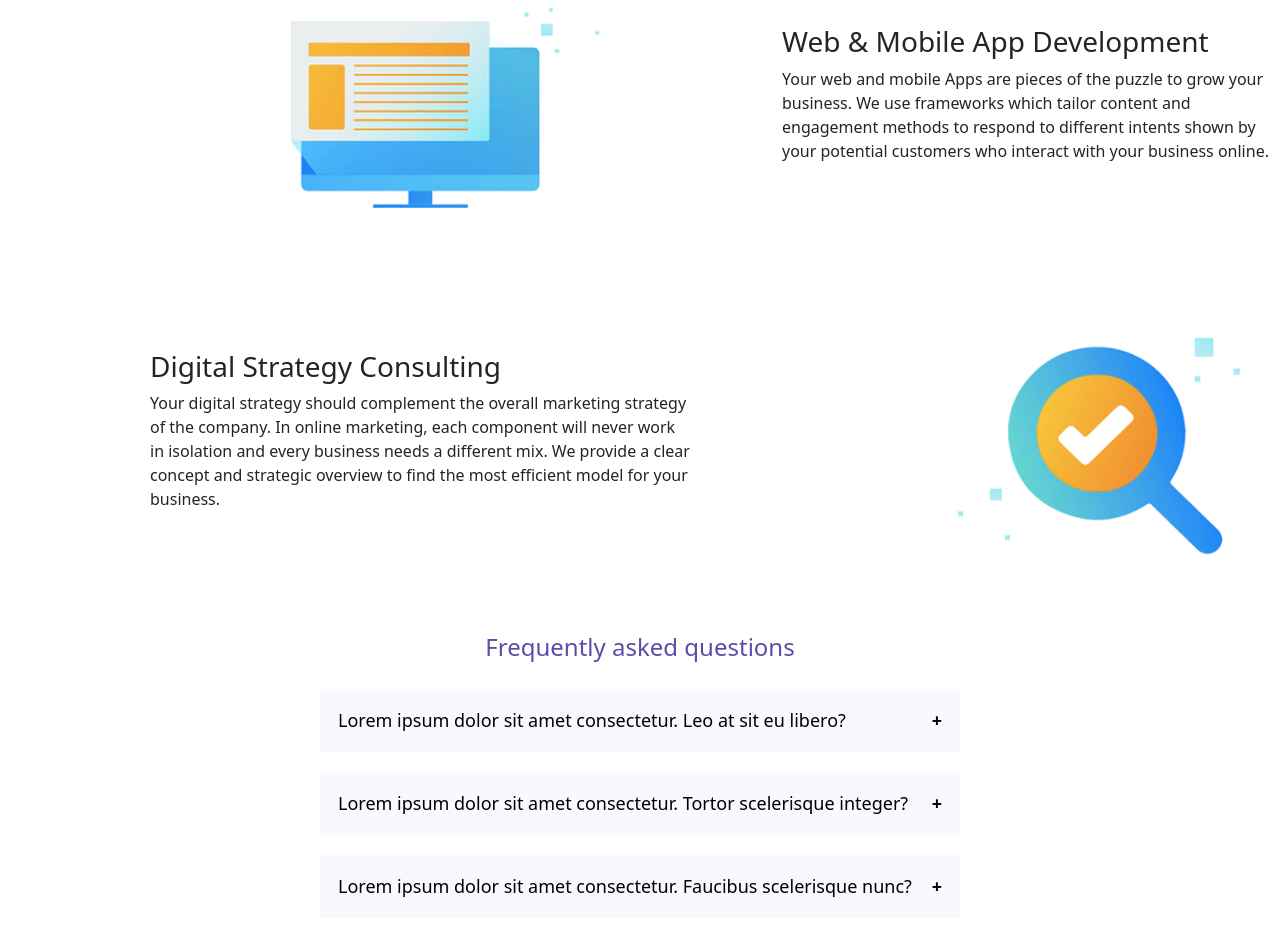
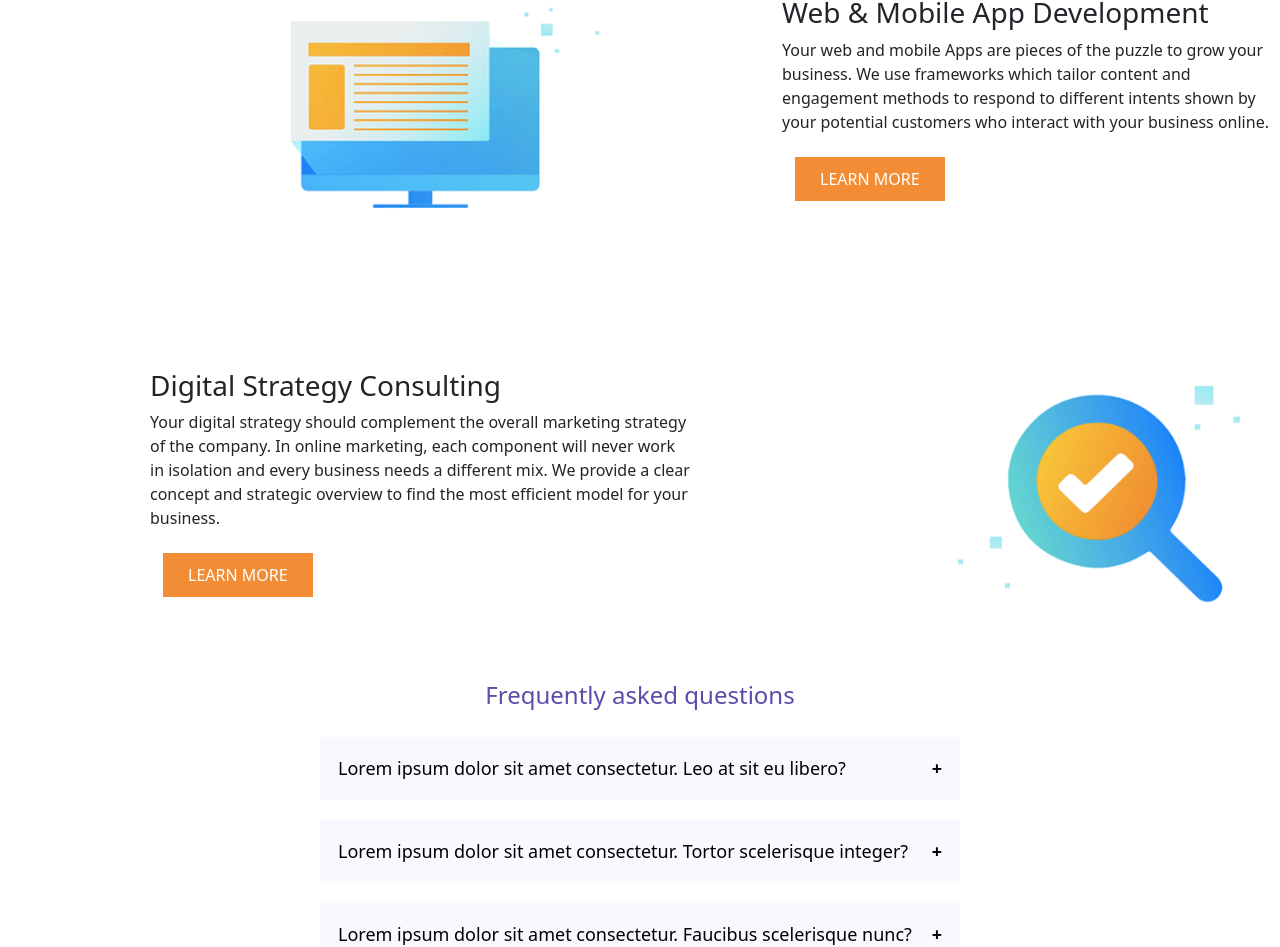
Before and after one commit to IT21284816/AT-Digital_React-Web-Page, a React (Create React App) app: page / in a window 1280 px wide. Shown: the part 1150-2097 px from the top of the page. Built offline with nearby package versions, Linux system fonts and the light colour scheme.

Commit message:
initial commit

```diff
--- a/src/App.css
+++ b/src/App.css
@@ -42,6 +42,7 @@
     bottom: 20px;
     left: 5%;
 }
+
 
 .button:hover {
     background-color: #e07225;
@@ -137,3 +138,12 @@
 .faq-heading {
   color: #5a4daa;
 }
+
+.custom-btn {
+  background-color: #F28D35;
+  color: white;
+  border: none;
+  padding: 10px 25px;
+
+
+}
--- a/src/App.js
+++ b/src/App.js
@@ -48,13 +48,16 @@ function App() {
           <div className="description1">
             <h3>Web & Mobile App Development</h3>
             <p>Your web and mobile Apps are pieces of the puzzle to grow your business. We use frameworks which tailor content and engagement methods to respond to different intents shown by your potential customers who interact with your business online.</p>
+            <div className='btn'><button className="custom-btn">LEARN MORE</button></div>
 
           </div>
         </div>
+        <br></br><br></br>
         <div className="image-description-container2">
           <div className="description2">
             <h3>Digital Strategy Consulting</h3>
             <p>Your digital strategy should complement the overall marketing strategy of the company. In online marketing, each component will never work in isolation and every business needs a different mix. We provide a clear concept and strategic overview to find the most efficient model for your business.</p>
+            <div className='btn'><button className="custom-btn">LEARN MORE</button></div>
 
           </div>
           <img src={newImage1} alt="New Image" />
```
